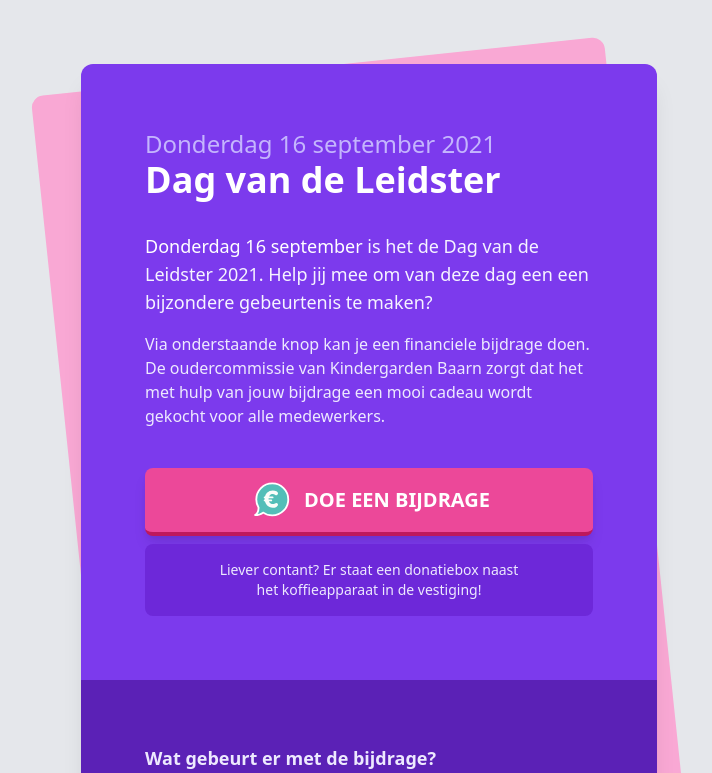
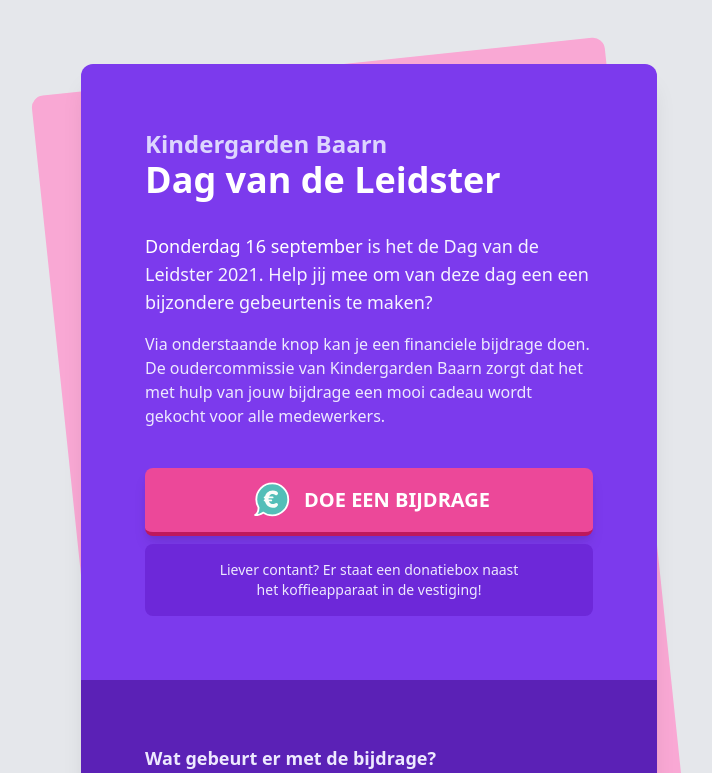
Before and after one commit to MichMich/dag-van-de-leidster, a Vue app: page / in a window 1280 px wide. Shown: the top 773 px of the page, without its empty margins (271-983 px from the left). Built offline with nearby package versions, Linux system fonts and the light colour scheme.

Commit message:
Add "Kindergarden Baarn" to header.

```diff
--- a/src/App.vue
+++ b/src/App.vue
@@ -5,7 +5,7 @@
       <div class="absolute hidden w-full h-full transform bg-pink-300 -rotate-6 rounded-xl sm:block" />
       <div class="relative text-white bg-purple-600 sm:max-w-xl sm:rounded-xl sm:shadow-xl">
         <div class="p-8 pb-8 sm:p-16">
-          <h2 class="text-xl font-normal text-purple-300 sm:text-2xl">Donderdag 16 september 2021</h2>
+          <h2 class="text-xl font-semibold text-purple-200 sm:text-2xl">Kindergarden Baarn</h2>
           <h1 class="mb-8 text-3xl font-extrabold sm:text-4xl">Dag van de Leidster</h1>
           <p class="text-lg text-purple-50">
             <span class="text-white">Donderdag 16 september</span> is het de Dag van de Leidster 2021. Help jij mee om van deze dag een een bijzondere gebeurtenis te maken?
@@ -28,7 +28,7 @@
             <h3 class="mb-2 text-lg font-bold text-purple-100">Wat gebeurt er met de bijdrage?</h3>
             <p>Het geld wordt ingezameld middels een Tikkie op rekening van Michael Teeuw, voorzitter van de oudercommissie Kindergarden Baarn. De oudercommissie zorgt voor de aanschaf van een passend cadeau. Eventueel resterend opgebracht geld wordt ter beschikking gesteld aan de medewerkers van de vestiging om gezamelijk iets leuks mee te doen.</p>
             <h3 class="mt-4 mb-2 text-lg font-bold text-purple-100">Heb je een vraag?</h3>
-            <p>Stuur gerust een email naar <a href="mailto:ockgbaarn@gmail.com" class="font-bold text-white hover:underline">ockgbaarn@gmail.com</a>. <br/>We beantwoorden je vragen graag!</p>
+            <p>Stuur gerust een email naar <a href="mailto:ockgbaarn@gmail.com" class="font-bold text-white hover:underline">ockgbaarn@gmail.com</a>. <br class="hidden sm:block">We beantwoorden je vragen graag!</p>
           </div>
       </div>
     </div>
```
